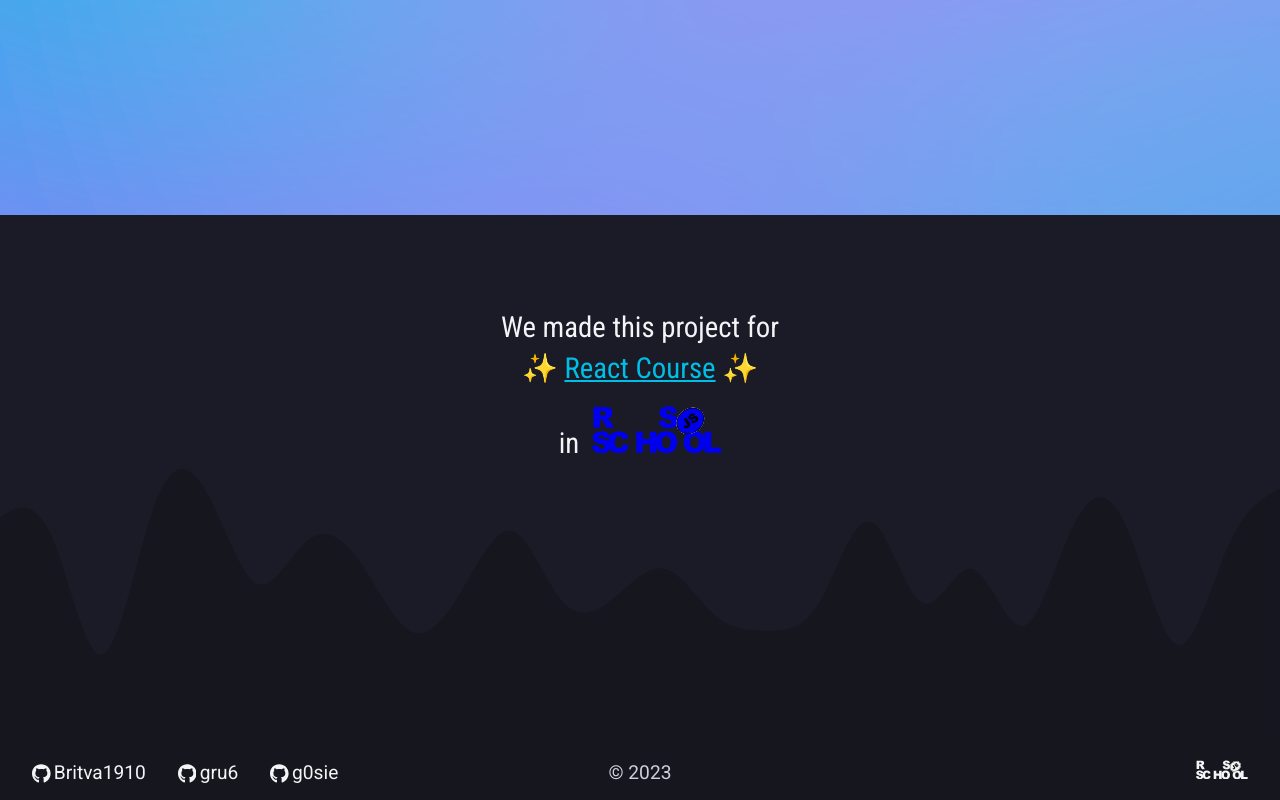
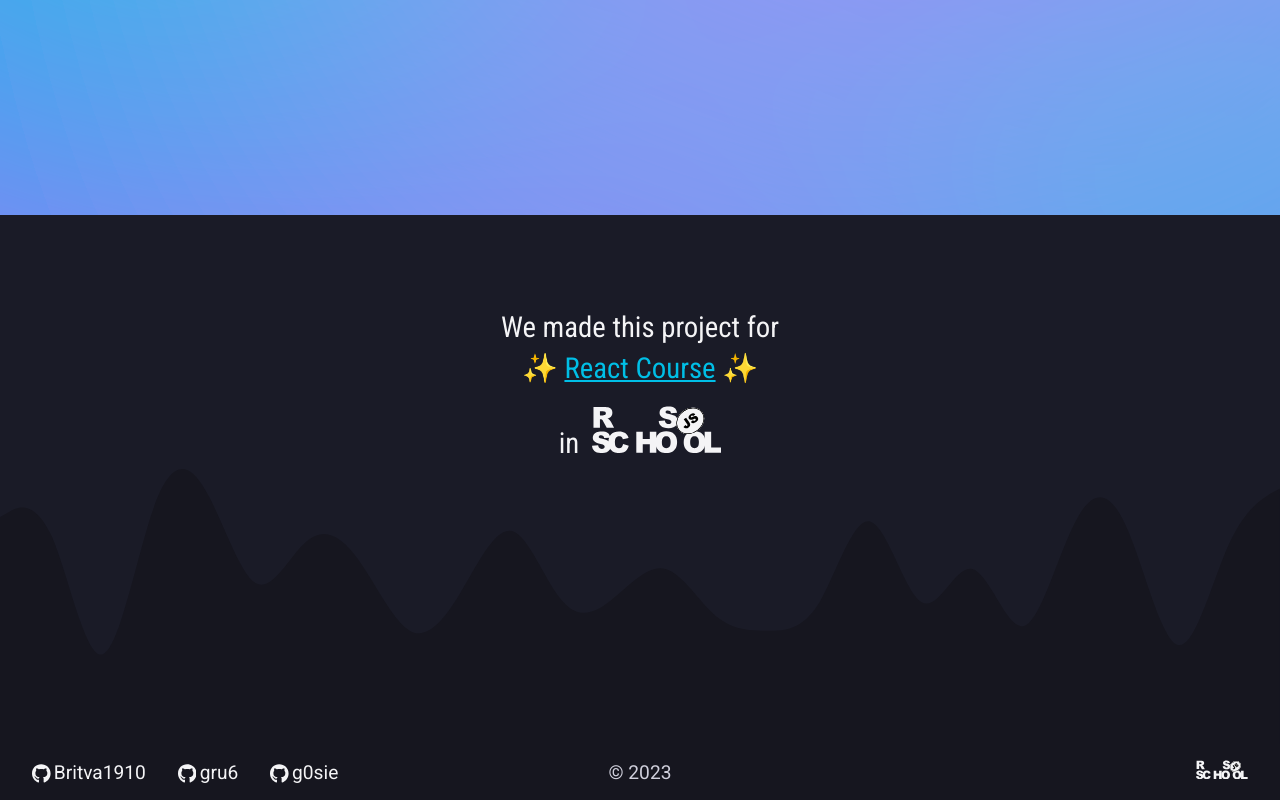
Before and after one commit to Britva1910/graphiql-app, a React (Vite) app: page / in a window 1280 px wide. Shown: the part 1411-2211 px from the top of the page. Built offline with nearby package versions, Linux system fonts and the light colour scheme; no server answers.

Commit message:
fix: style link to RSSchool in CourseSection

```diff
--- a/src/pages/WelcomePage/components/CourseSection/CourseSection.scss
+++ b/src/pages/WelcomePage/components/CourseSection/CourseSection.scss
@@ -48,5 +48,9 @@
       display: inline-block;
       width: 0.8rem;
     }
+
+    .rs-link {
+      color: $slate-100;
+    }
   }
 }
```
